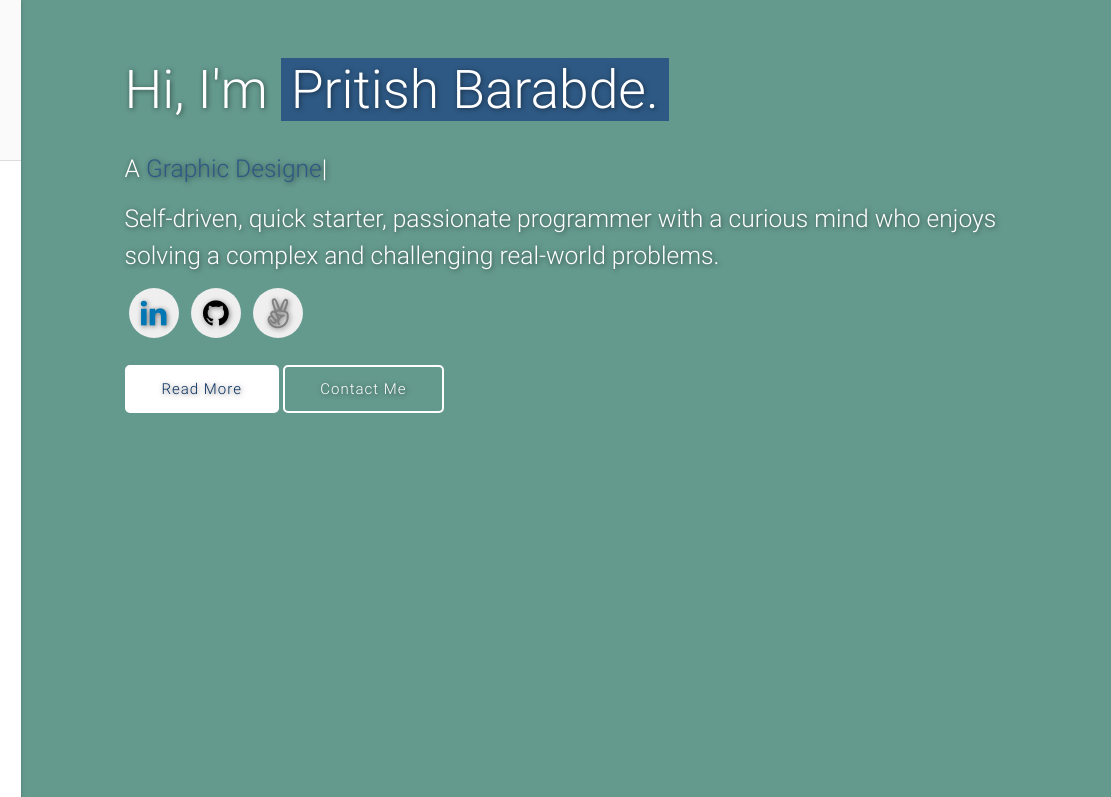
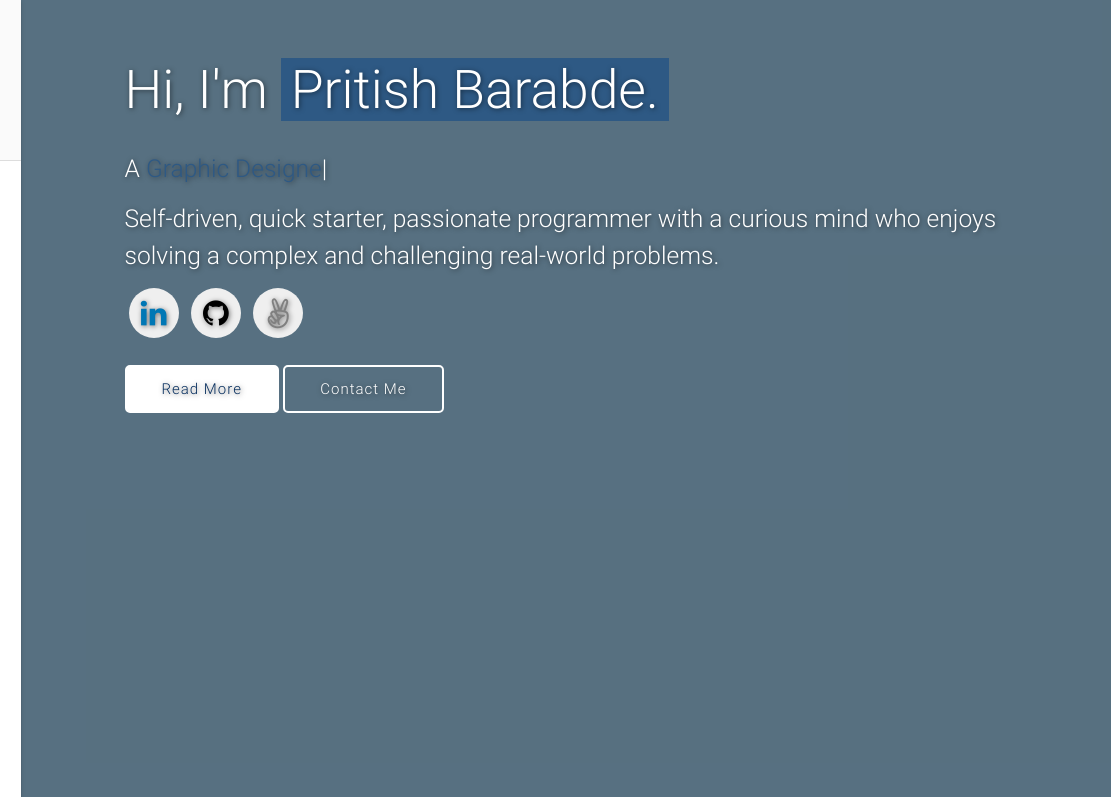
Before and after one commit to pritishbarabde/Portfolio, a plain HTML site: page index.html in a window 1280 px wide. Shown: the top 797 px of the page, 169-1280 px from the left. Drawn offline with nearby package versions, Linux system fonts and the light colour scheme.

Commit message:
Update style.css

```diff
--- a/assets/css/style.css
+++ b/assets/css/style.css
@@ -320,7 +320,7 @@ h3 {
 } */
 
 #intro.section {
-  background: #a7ffeb repeat;
+  background: #91BAD6 repeat;
   position: relative;
 }
 
```
